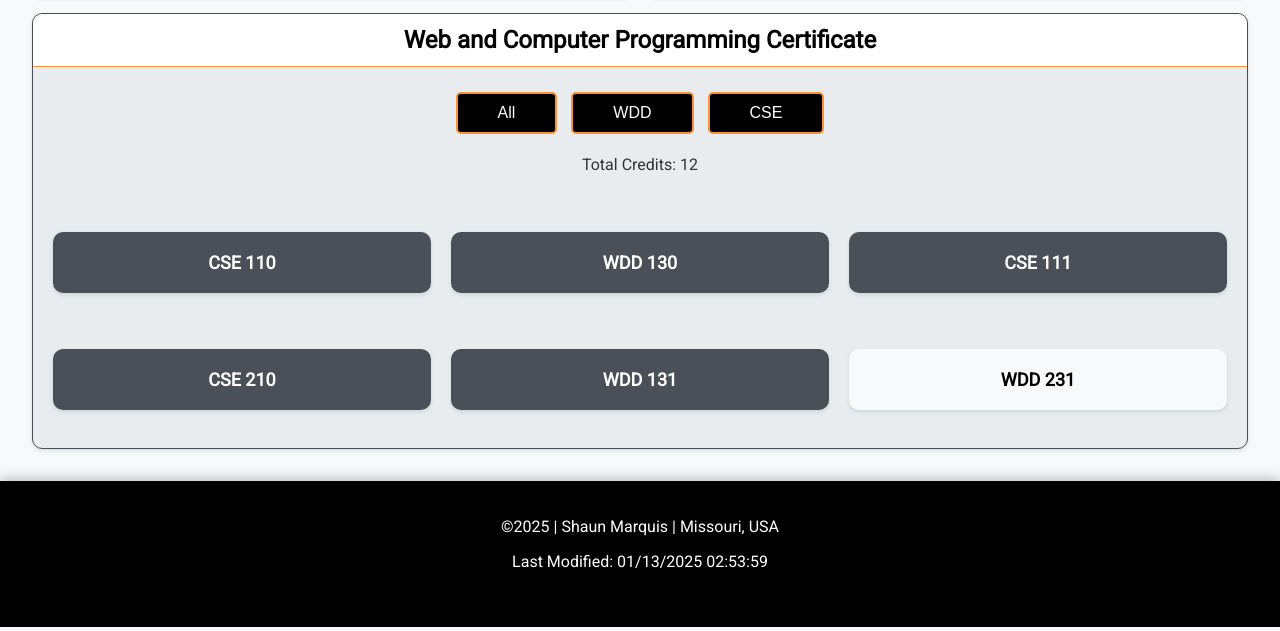
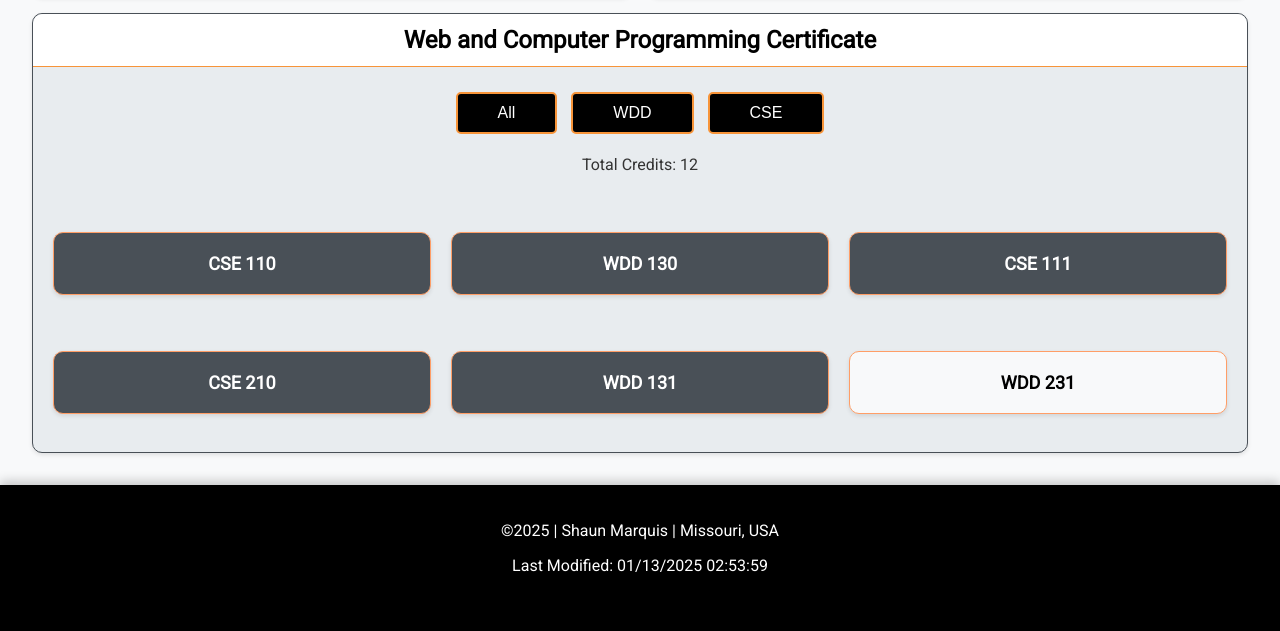
Before and after one commit to smarquis20/wdd231, a plain HTML site: page index.html in a window 1280 px wide. Shown: the part 737-1368 px from the top of the page. Drawn offline with Linux system fonts and the light colour scheme.

Commit message:
color updates

```diff
--- a/styles/profile.css
+++ b/styles/profile.css
@@ -146,11 +146,13 @@ h3 {
 
 .completed h3 {
     background-color: #495057;
+    border: 1px solid #FF9E67;
 }
 
 .incomplete h3 {
     background-color: #F8F9FA;
     color: black;
+    border: 1px solid #FF9E67;
 }
 
 footer {
```
